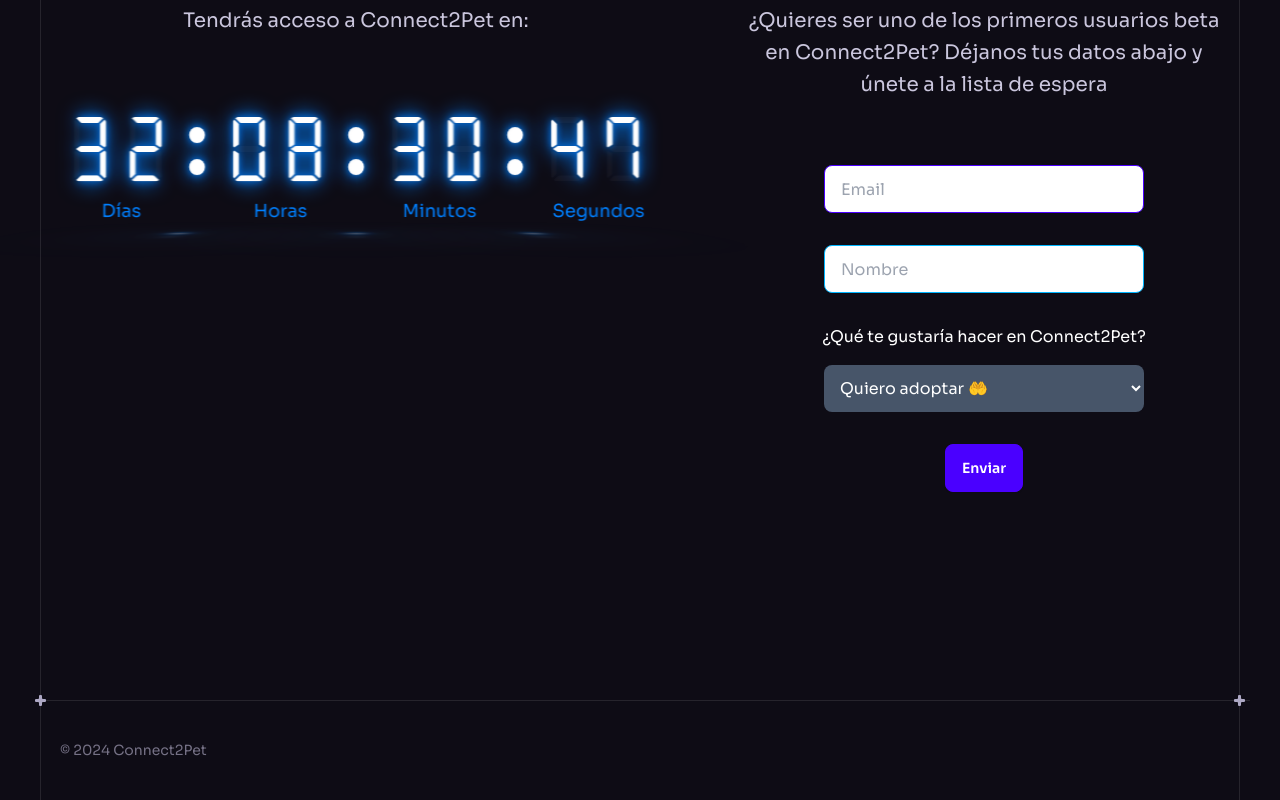
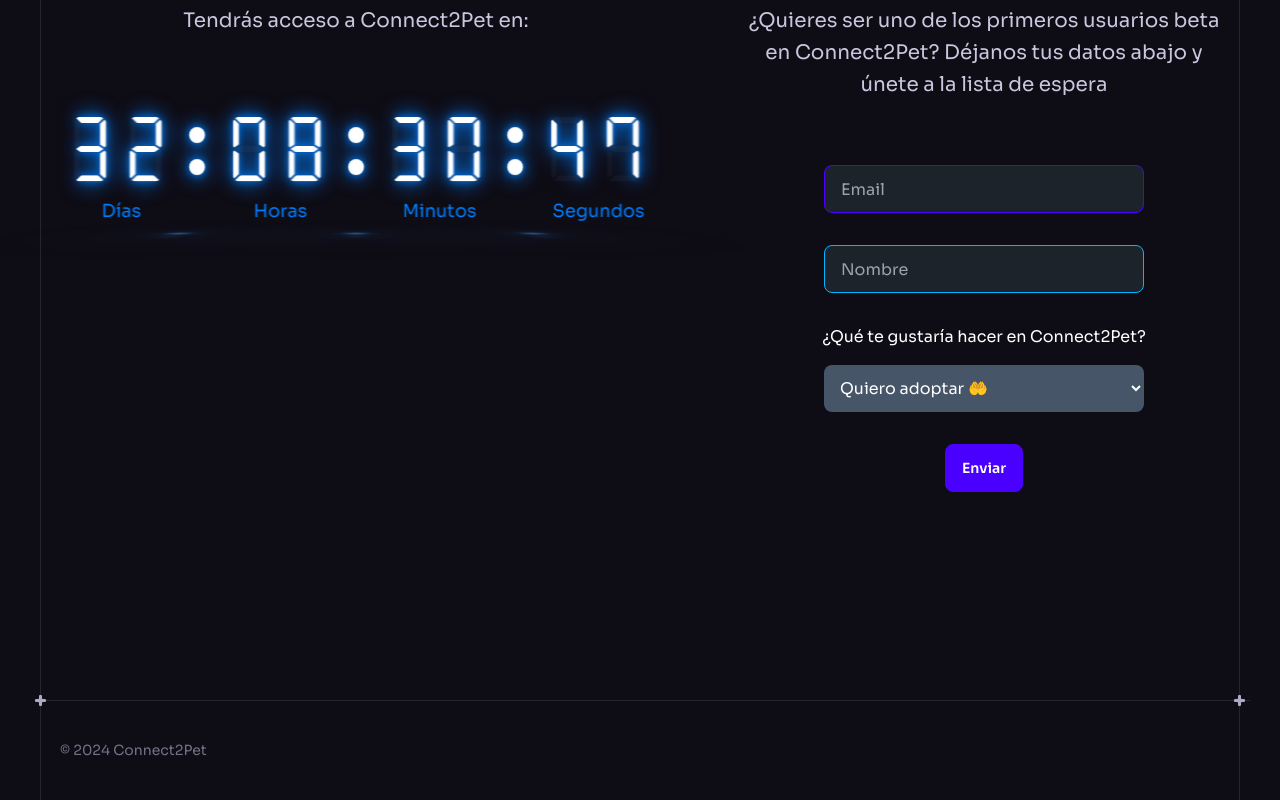
Before and after one commit to Connect2Pet/c2p_launch, a React (Vite) app: page / in a window 1280 px wide. Shown: the part 1817-2617 px from the top of the page. Built offline with nearby package versions, Linux system fonts and the light colour scheme.

Commit message:
refactor(ui): Update input styles in waitlist section

```diff
--- a/src/components/WaitList.jsx
+++ b/src/components/WaitList.jsx
@@ -212,8 +212,8 @@
                 disabled={loading}
                 type="email"
                 placeholder="Email"
-                aria-label="Email" // Clear label for screen readers
-                aria-required="true" // Indicates that the field is required
+                aria-label="Email"
+                aria-required="true"
                 {...register("email", {
                   required: "Email is required.",
                   pattern: {
@@ -221,7 +221,7 @@
                     message: "Please enter a valid email address.",
                   },
                 })}
-                className={`input input-bordered input-primary w-full max-w-xs ${
+                className={`input input-bordered input-primary w-full max-w-xs bg-[#1D232A] ${
                   errors.email ? "input-error" : ""
                 }`}
               />
@@ -234,10 +234,10 @@
                 disabled={loading}
                 type="text"
                 placeholder="Nombre"
-                aria-label="Nombre" // Clear label for screen readers
-                aria-required="true" // Indicates that the field is required
+                aria-label="Nombre"
+                aria-required="true"
                 {...register("name", { required: "Name is required." })}
-                className={`input input-bordered input-info w-full max-w-xs ${
+                className={`input input-bordered input-info w-full max-w-xs bg-[#1D232A] ${
                   errors.name ? "input-error" : ""
                 }`}
               />
@@ -253,7 +253,7 @@
                 {...register("profileType", {
                   required: "Profile type is required.",
                 })}
-                classNames={`dropdown ${
+                classNames={`dropdown bg-[#1D232A] ${
                   errors.profileType ? "dropdown-error" : ""
                 }`}
               />
```
